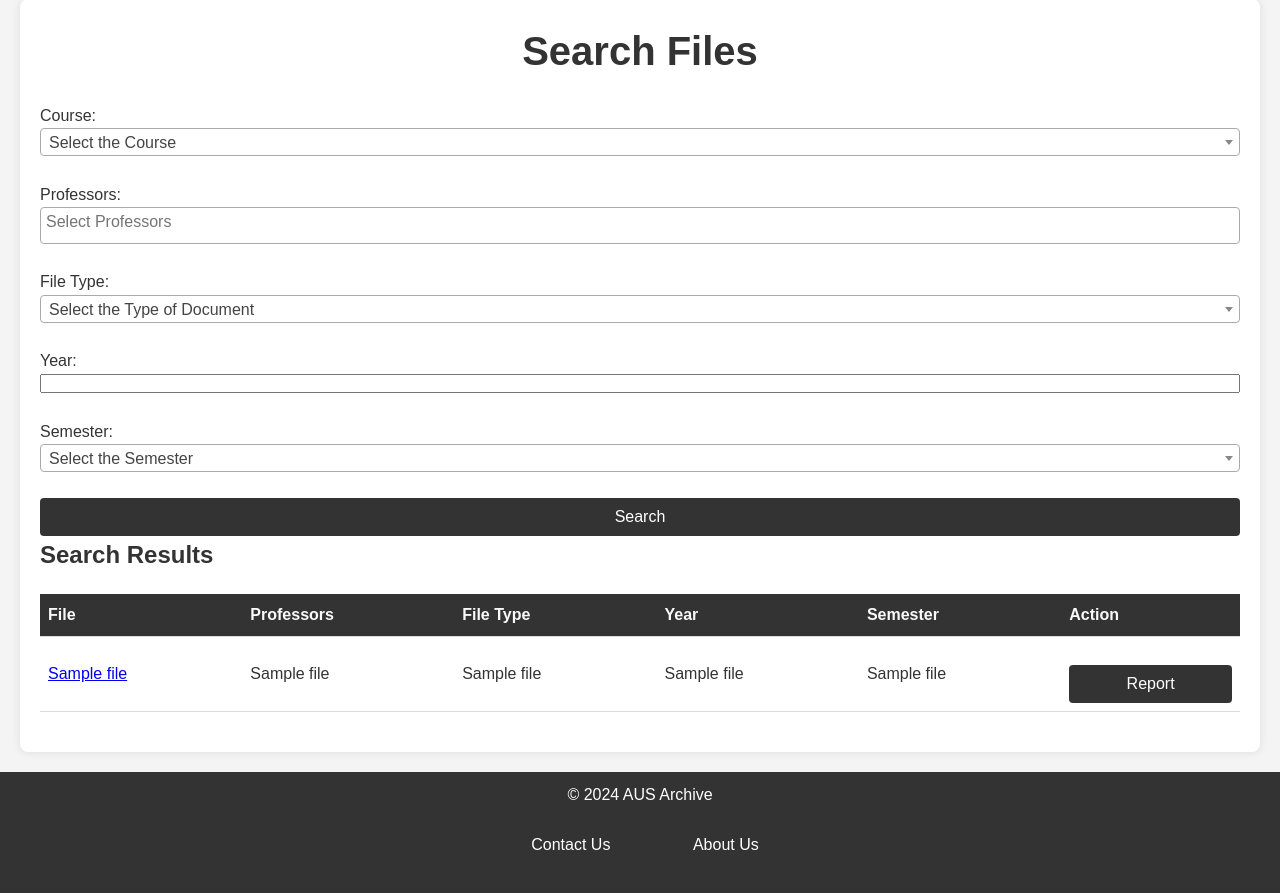
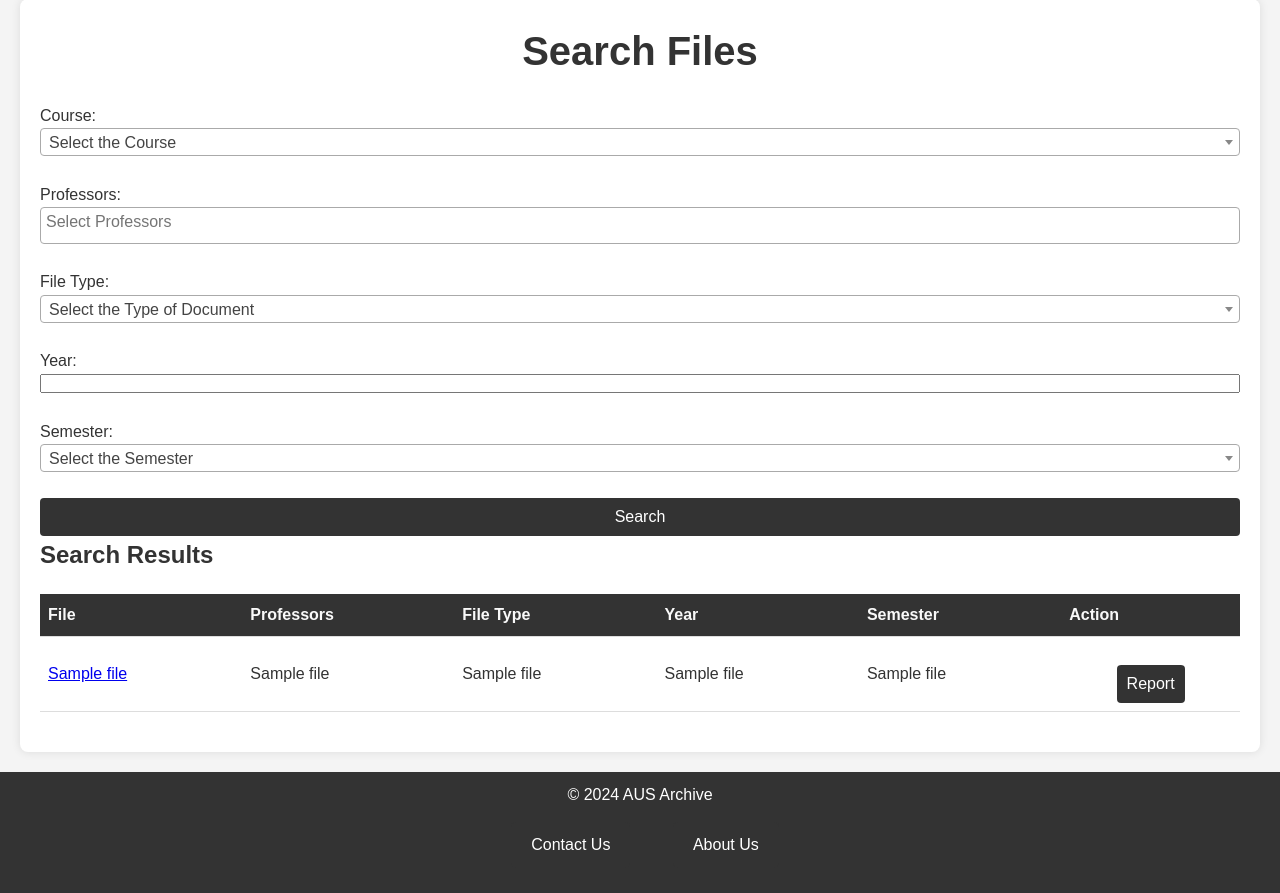
Before and after one commit to Battikhah/AUS-Archive-3.0, a Flask app: template templates/search.html in a window 1280 px wide. Shown: the part 97-990 px from the top of the page. Run offline with Flask 3, Linux system fonts and the light colour scheme; the template is opened without the code that fills it: most values are stand-ins (such as "Sample title", 1, 10 or a date in 2020); some libraries are stand-ins or nearby versions.

Commit message:
Enhance report button functionality to disable when file is already reported

```diff
--- a/templates/search.html
+++ b/templates/search.html
@@ -103,10 +103,16 @@
 						<td>{{ file[4] }}</td>
 						<td>{{ file[5] }}</td>
 						<td style="text-align: center">
-							<form action="{{ url_for('report_file') }}" method="post">
-								<input type="hidden" name="file_id" value="{{ file[0] }}" />
-								<input type="submit" value="Report" />
-							</form>
+							<div style="width: 100%; text-align: center">
+								<form action="{{ url_for('report_file') }}" method="post">
+									<input type="hidden" name="file_id" value="{{ file[0] }}" />
+									{% if file[10] %}
+									<input type="submit" value="Reported" disabled style="background-color: #bdbdbd; margin: 0 auto; display: block" />
+									{% else %}
+									<input type="submit" value="Report" style="margin: 0 auto; display: block" />
+									{% endif %}
+								</form>
+							</div>
 						</td>
 					</tr>
 					{% endfor %}
```
